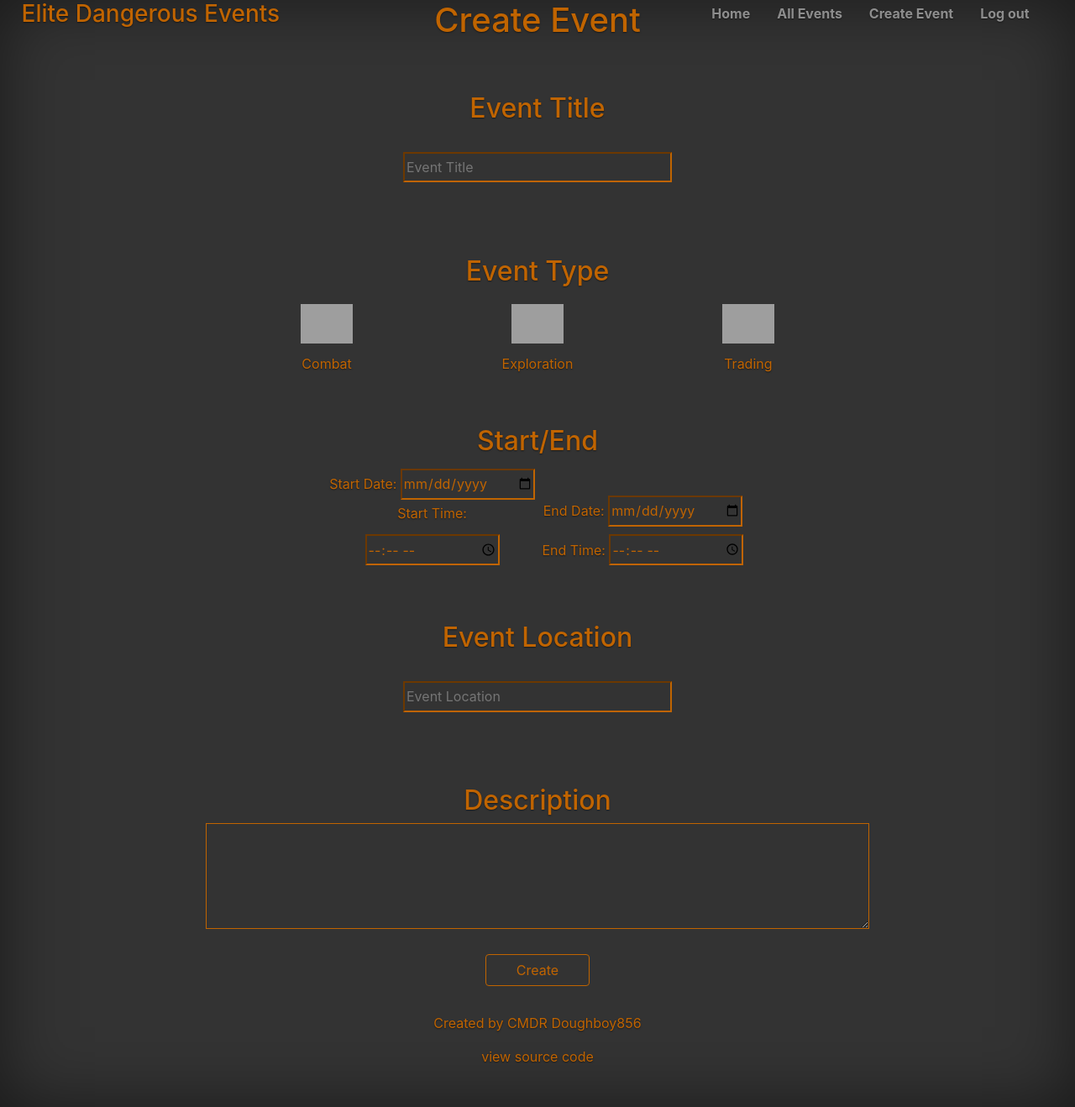
After one commit to CCecilia/eliteDangerousEvents, a Django app: page /createEvent/ in a window 1280 px wide. The commit adds this page. Shown: the whole page at 84% size. Run offline with Django 3.2, Linux system fonts and the light colour scheme; a user stored in the database is signed in; some libraries are stand-ins or nearby versions; grey boxes are pictures that could not be loaded.

Commit message:
create event updated

```diff
--- a/eliteEvents/templates/html/base.html
+++ b/eliteEvents/templates/html/base.html
@@ -29,8 +29,9 @@
               <nav class="nav nav-masthead">
                 <a class="nav-link {% if page == 'index' %}active{% endif %}" href="/">Home</a>
                 <a class="nav-link" href="#">All Events</a>
-                <a class="nav-link" href="#">Create Event</a>
                 {% if user.is_authenticated %}
+                  <a class="nav-link" href="/createEvent/" {% if page == 'createEvent' %}active{% endif %}>Create Event</a>
+
                   <a class="nav-link" href="/logout/">Log out</a>
                 {% else %}
                   <a class="nav-link {% if page == 'signin' %}active{% endif %}" href="/signin/">Sign In/Register</a>
--- /dev/null
+++ b/eliteEvents/templates/html/createEvent.html
@@ -0,0 +1,56 @@
+{% extends "html/base.html" %}
+{% block content %}
+{% load staticfiles %}
+          <main role="main" class="inner cover">
+            <h1 class="cover-heading">Create Event</h1>
+            <form name="event-create-form" method="POST" action="/event/create/">
+            	<h2 class="event-label cover-heading">Event Title</h2>
+	            <input class="event-name" name="event-title" placeholder="Event Title" type="text">
+	            <h2 class="event-label cover-heading">Event Type</h2>
+	            <ul class="event-type-list">
+	            	<li>
+	            		<img class="event-type-img" src="http://edassets.org/img/pilots-federation/combat/rank-9-combat.png" alt="Combat" data-type="combat"/><br>
+	            		Combat
+	            	</li>
+	            	<li>
+	            		<img class="event-type-img" src="http://edassets.org/img/pilots-federation/explorer/rank-9.png" alt="Exploration" data-type="exploration"/><br>
+	            		Exploration
+	            	</li>
+	            	<li>
+	            		<img class="event-type-img" src="http://edassets.org/img/pilots-federation/trading/rank-9-trading.png" alt="Trading" data-type="trading"/><br>
+	            		Trading
+	            	</li>
+	            </ul>
+	            <h2 class="event-label cover-heading">Start/End</h2>
+	            <ul class="event-type-list">
+	            	<li>
+	            		<label for="event-start-date">Start Date:</label>
+	            		<input class="event-start-date" type="date" name="event-start-date"/>
+	            		<label for="event-start-time">Start Time:</label>
+	            		<input class="event-start-time" type="time" name="event-start-time"/>
+	            	</li>
+	            	<li>
+	            		<label for="event-end-date">End Date:</label>
+	            		<input class="event-end-date" type="date" name="event-end-date"/>
+	            		<label for="event-end-time">End Time:</label>
+	            		<input class="event-end-time" type="time" name="event-end-time"/>
+	            	</li>
+	            </ul>
+	            <input type="hidden" name="event-type"/>
+	            <h2 class="event-label cover-heading">Event Location</h2>
+	            <input class="event-location" name="event-location" placeholder="Event Location" type="text">
+	            <h2 class="event-label cover-heading">Description</h2>
+	            <textarea class="event-description" name="event-description" cols="75" rows="5"></textarea>
+	            {% csrf_token %}
+	            <input type="hidden" name="user-id" value="{{ user.id }}"/>
+	            <br>
+	            <br>
+	            {% if user.is_authenticated %}
+	            	<button class="btn btn-outline event-create-btn" type="submit">Create</button>
+	        	{% else %}
+	        		<p class="signin-error">Sign in required for creating events</p>
+	        	{% endif %}
+            </form>
+
+          </main>
+{% endblock %}
--- a/eliteEvents/templates/html/index.html
+++ b/eliteEvents/templates/html/index.html
@@ -9,6 +9,4 @@
             	<button class="btn btn-outline event-search-btn">Search</button>
             </form>
           </main>
-
-
 {% endblock %}
--- a/eliteEvents/website/static/css/ed_events_style.css
+++ b/eliteEvents/website/static/css/ed_events_style.css
@@ -116,7 +116,8 @@ body {
   padding: .75rem 1.25rem;
   font-weight: 700;
 }
-.event-search-input, .signin-input, .register-input{
+.event-search-input, .signin-input,
+.register-input, .event-name, .event-location{
   width: 20em;
   height: 2.3em;
   margin: 2% 0;
@@ -124,12 +125,13 @@ body {
   color: #c06400;
   border-color:  #c06400;
 }
-.event-search-btn, .signin-btn, .register-btn{
+.event-search-btn, .signin-btn, .register-btn, .event-create-btn{
   background-color:  transparent;
   color: #c06400;
   border-color:  #c06400;
 }
-.event-search-btn:hover, .signin-btn:hover, .register-btn:hover{
+.event-search-btn:hover, .signin-btn:hover, .register-btn:hover,
+.event-create-btn:hover{
   color: #FFF;
   border-color:  #c06400;
   background-color:  #c06400;
@@ -179,6 +181,57 @@ body {
   color: red;
 }
 
+
+/*Create Event*/
+.event-type-list{
+  list-decoration: none;
+  margin: 0;
+  padding: 0;
+
+}
+
+.event-type-list li{
+  display: inline-block;
+  width:20%;
+
+}
+
+.event-type-img{
+  width: 35%;
+  height: auto;
+  cursor: pointer;
+  padding: 5%;
+}
+
+.event-type-selected{
+  border: 2px solid  #c06400;
+   border-radius: 30%;
+}
+
+.event-label{
+   margin-top: 5%;
+}
+
+.event-description{
+  background-color: #333;;
+  color: #c06400;
+  border-color:  #c06400;
+}
+
+.event-create-btn{
+  width: 10%;
+}
+
+.event-start-date, .event-start-time,.event-end-date,
+.event-end-time{
+  width: 10em;
+  height: 2.3em;
+  margin: 2% 0;
+  background-color: #333;;
+  color: #c06400;
+  border-color:  #c06400;
+}
+
 /*
  * Affix and center
  */
@@ -190,7 +243,6 @@ body {
     top: 0;
   }
   .mastfoot {
-    position: fixed;
     bottom: 0;
   }
 
--- a/eliteEvents/website/static/js/ed_events_scripts.js
+++ b/eliteEvents/website/static/js/ed_events_scripts.js
@@ -155,4 +155,80 @@ $(document).ready(function(){
         //Stop html form submission
         e.preventDefault();
     });
+
+    //Event type Select
+    $(".event-type-img").click(function(e) {
+    	//add select class to element
+    	$(".event-type-img").removeClass('event-type-selected');
+    	$(this).addClass('event-type-selected');
+    	//add value to input
+    	$("input[name='event-type']").val($(this).attr('data-type'));
+    });
+
+    //Event type Select
+    $(".event-location").keyup(function(e) {
+    	var query = $(this).val();
+
+    	if(query.length > 2){
+    		console.log('long enough for search');
+    	}
+    });
+
+    //Event create
+    $("form[name='event-create-form']").submit(function(e) {
+    	//get data
+    	var event_title = $("input[name='event-title']");
+    	var event_type = $("input[name='event-type']");
+    	var event_location = $("input[name='event-location']");
+    	var event_description = $(".event-description");
+    	var user_id = $("input[name='event-creator-id']").val();
+
+    	//check fields
+    	if( !event_title.val() ){
+	    	//add border
+	    	event_title.css('border','1px solid red').focus();
+	    	//reset input
+	    	setTimeout(function resetInput() {
+                event_title.css("border","1px solid #c06400;");
+            }, 3000);
+    	}else if( !event_type.val() ){
+    		alert('please select an event type\ncombat, exploration, trading');
+    	}else if( !event_location.val() ){
+	    	//add border
+	    	event_location.css('border','1px solid red').focus();
+	    	//reset input
+	    	setTimeout(function resetInput() {
+                event_location.css("border","1px solid #c06400;");
+            }, 3000);
+
+    	}else if( !event_description.val() ){
+	    	//add border
+	    	event_description.css('border','1px solid red').focus();
+	    	//reset input
+	    	setTimeout(function resetInput() {
+                event_description.css("border","1px solid #c06400;");
+            }, 3000);
+
+    	}
+
+        // serialize and submit search form
+        $.ajax({
+            type: "POST",
+            url: "/event/create/",
+            data: $(this).serialize(),
+            success: function(data){
+                if( data.status == 'success'){
+                	alert('event created');
+                }else{
+                	alert('event failed');
+                }
+            },
+            fail: function(data){
+                alert('unknown server error occurred');
+            }
+        });
+
+        //Stop html form submission
+        e.preventDefault();
+    });
 });
--- a/eliteEvents/website/urls.py
+++ b/eliteEvents/website/urls.py
@@ -5,8 +5,11 @@ from . import views
 urlpatterns = [
     path('', views.index, name='index'),
     path('signin/', views.signin, name='signin'),
+    path('createEvent/', views.createEventPage, name='createEventPage'),
+    path('event/create/', views.createEvent, name='createEvent'),
     path('register/', views.register, name='register'),
     path('login/', views.loginUser, name='loginUser'),
     path('logout/', views.logoutUser, name='logoutUser'),
-    path('searchEvents/', views.searchEvents, name='searchEvents')
+    path('searchEvents/', views.searchEvents, name='searchEvents'),
+    path('searchSolarSystems/', views.searchSolarSystems, name='searchSolarSystems'),
 ]
--- a/eliteEvents/website/views.py
+++ b/eliteEvents/website/views.py
@@ -1,12 +1,13 @@
 __author__ = 'christian.cecilia1@gmail.com'
 
 import os
-import hashlib
 from django.shortcuts import render, redirect
 from django.http import JsonResponse
 from django.contrib.auth.models import User
 from django.contrib.auth import authenticate, login, logout
-from .models import *
+from django.views.decorators.csrf import csrf_exempt
+from datetime import datetime
+from .models import Event
 
 # Global
 BASE_DIR = os.path.dirname(os.path.dirname(os.path.abspath(__file__)))
@@ -27,6 +28,13 @@ def signin(request):
         'page': 'signin'
     }
     return render(request, 'html/signin.html', context)
+
+
+def createEventPage(request):
+    context = {
+        'page': 'createEvent'
+    }
+    return render(request, 'html/createEvent.html', context)
 
 
 # AJAX
@@ -72,7 +80,7 @@ def loginUser(request):
     # dec vars
     username = request.POST['signin-username']
     password = request.POST['signin-password']
-    print(request.POST['csrfmiddlewaretoken'])
+    # Auth user
     user = authenticate(request, username=username, password=password)
 
     if user is not None:
@@ -107,8 +115,66 @@ def searchEvents(request):
 
     # create response
     response = {
-        'status': 200,
+        'status': 'success',
     }
 
     # send reponse JSON
     return JsonResponse(response)
+
+
+@csrf_exempt
+def searchSolarSystems(request):
+    # dec vars
+    solar_system = str(request.POST['query'])
+
+    print(solar_system)
+
+    # create response
+    response = {
+        'status': 'success',
+    }
+
+    # send reponse JSON
+    return JsonResponse(response)
+
+
+def createEvent(request):
+    # dec vars
+    event_title = str(request.POST['event-title'])
+    event_type = str(request.POST['event-type'])
+    event_location = str(request.POST['event-location'])
+    event_description = str(request.POST['event-description'])
+    event_start_date = str(request.POST['event-start-date'])
+    event_start_time = str(request.POST['event-start-time'])
+    event_end_date = str(request.POST['event-end-date'])
+    event_end_time = str(request.POST['event-end-time'])
+    user_id = int(request.POST['user-id'])
+    creator = User.objects.get(id=user_id)
+
+    print(event_start_date,'\n',event_start_time)
+
+    # event_start_formatted = datetime.strptime(event_start_date + ' ' +event_start_time, '%Y %b %d  %I:%M%p')
+    # event_end_formatted = datetime.strptime(event_end_date + ' ' +event_end_time, '%Y %b %d  %I:%M%p')
+
+    event_start_formatted =event_start_date + ' ' +event_start_time
+    event_end_formatted = event_end_date + ' ' +event_end_time
+
+    print(event_start_formatted, '\n', event_end_formatted)
+    # create event
+    Event.objects.create(
+            name=event_title,
+            event_type=event_type,
+            creator=creator,
+            location=event_location,
+            description=event_description,
+            start_date=event_start_formatted,
+            end_date=event_end_formatted
+    	)
+
+    # #create response
+    response = {
+        'status': 'success',
+    }
+
+    # send reponse JSON
+    return JsonResponse(response)
```
Also changed, not shown: eliteEvents/website/models.py (+8 -1 lines), eliteEvents/db.sqlite3, eliteEvents/website/migrations/0005_auto_20171210_0458.py (added), eliteEvents/website/migrations/0006_auto_20171210_0506.py (added), eliteEvents/website/migrations/0007_event_description.py (added).
